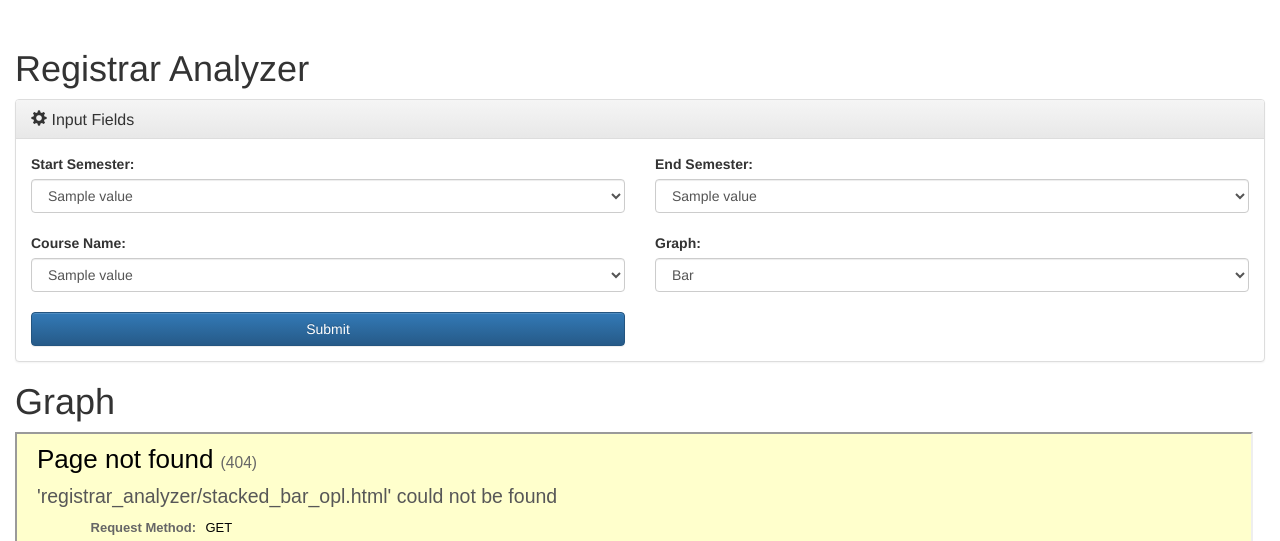
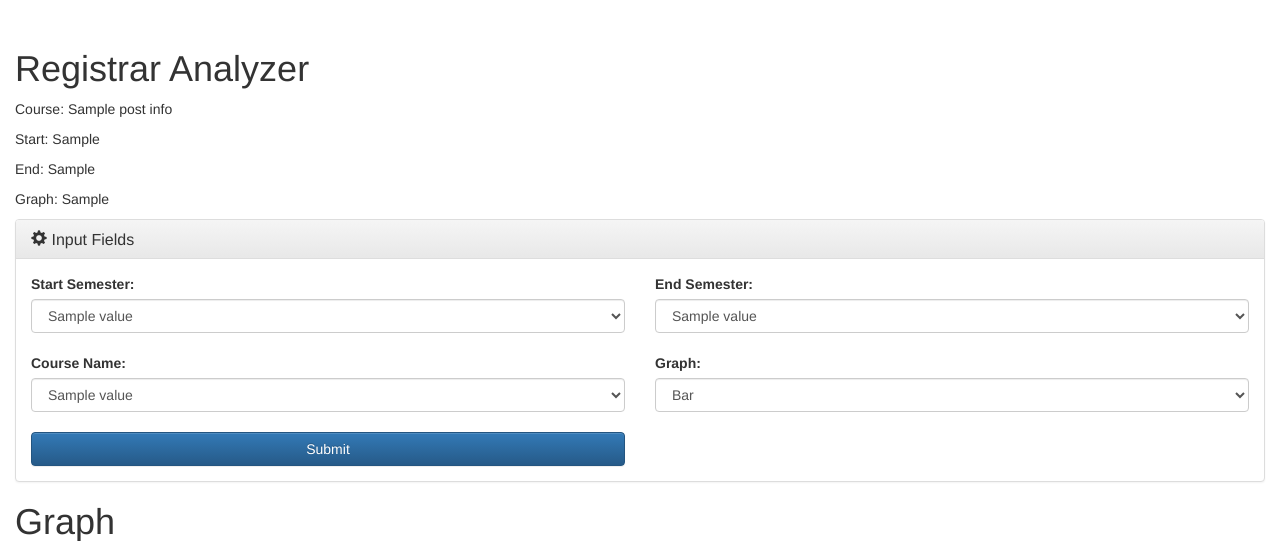
Before and after one commit to cp0153/RegistrarAnalyzer, a Django app: template se_site/registrar_analyzer/templates/registrar_analyzer/index.html in a window 1280 px wide. Shown: the part 51-592 px from the top of the page. Run offline with Django 3.2, Linux system fonts and the light colour scheme; the template is opened without the code that fills it: most values are stand-ins (such as "Sample title", 1, 10 or a date in 2020); some libraries are stand-ins or nearby versions.

Commit message:
It's a start. The POST method for the form does submit the data through, although I need to fix the actual form fields themselves

```diff
--- a/se_site/registrar_analyzer/templates/registrar_analyzer/index.html
+++ b/se_site/registrar_analyzer/templates/registrar_analyzer/index.html
@@ -2,6 +2,13 @@
 
 <!-- The following contents are the main content of the page. -->
 <h1>Registrar Analyzer</h1>
+
+{% if postInfo %}
+    <p>Course: {{ postInfo.courseNameSelect }}</p>
+    <p>Start: {{ postInfo.startSemesterSelect }}</p>
+    <p>End: {{ postInfo.endSemesterSelect }}</p>
+    <p>Graph: {{ postInfo.graphSelect }}</p>
+{% endif %}
 
 {% if course_options_array %}
 
@@ -19,15 +26,15 @@
         <div class="panel-body">
 
             <!-- This is the form the user will fill out. -->
-            <form action="/ra" method="post">
-
+            <form action="/ra/" method="post">
+            {% csrf_token %}
 
                 <!-- First row has the semester range -->
                 <div class="row">
                     <div class="col-xs-12 col-sm-6">
                         <!-- Options Listing for Starting Semester -->
                         <label for="startSemesterSelect">Start Semester:</label>
-                        <select id="startSemesterSelect" class="form-control">
+                        <select name="startSemesterSelect" class="form-control">
                             {% for value in course_options_array.0 %}
                                 <option value="{{ value }}">{{ value }}</option>
                             {% endfor %}
@@ -37,7 +44,7 @@
                     <div class="col-xs-12 col-sm-6">
                         <!-- Options Listing for Ending Semester -->
                         <label for="endSemesterSelect">End Semester:</label>
-                        <select id="endSemesterSelect" class="form-control">
+                        <select name="endSemesterSelect" class="form-control">
                             {% for value in course_options_array.0 %}
                                 <option value="{{ value }}">{{ value }}</option>
                             {% endfor %}
@@ -58,7 +65,7 @@
                     <div class="col-xs-12 col-sm-6">
                         <!-- Options Listing for Course Name -->
                         <label for="courseNameSelect">Course Name:</label>
-                        <select id="courseNameSelect" class="form-control">
+                        <select name="courseNameSelect" class="form-control">
                             {% for value in course_options_array.1 %}
                                 <option value="{{ value }}">{{ value }}</option>
                             {% endfor %}
@@ -68,7 +75,7 @@
                     <div class="col-xs-12 col-sm-6">
                         <!-- Graph Choice -->
                         <label for="graphSelect">Graph:</label>
-                        <select id="graphSelect" class="form-control">
+                        <select name="graphSelect" class="form-control">
                             <option value="Bar">Bar</option>
                             <option value="Pie">Pie</option>
                         </select>
```
Also changed, not shown: se_site/registrar_analyzer/views.py (+33 -1 lines).
